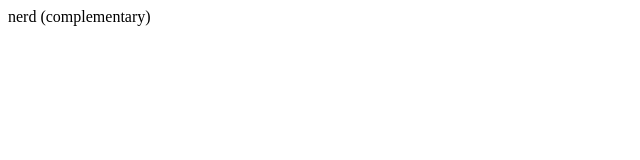
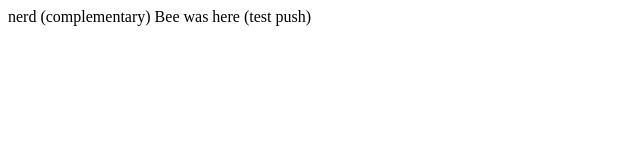
Before and after one commit to three-pals/nonstopnerdy.net, a plain HTML site: page index.html in a window 1280 px wide. Shown: the whole page, without its empty margins (0-640 px from the left). Drawn offline with Linux system fonts and the light colour scheme.

Commit message:
Updated index.html (as a test)

```diff
--- a/index.html
+++ b/index.html
@@ -4,5 +4,6 @@
 </head>
 <body>
   nerd (complementary)
+  Bee was here (test push)
 </body>
 </html>
```
